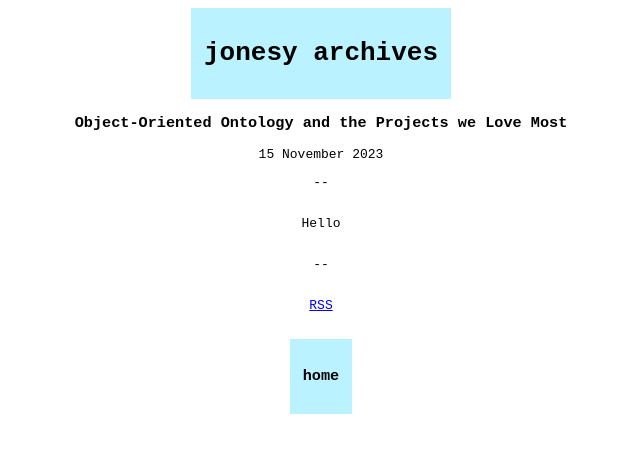
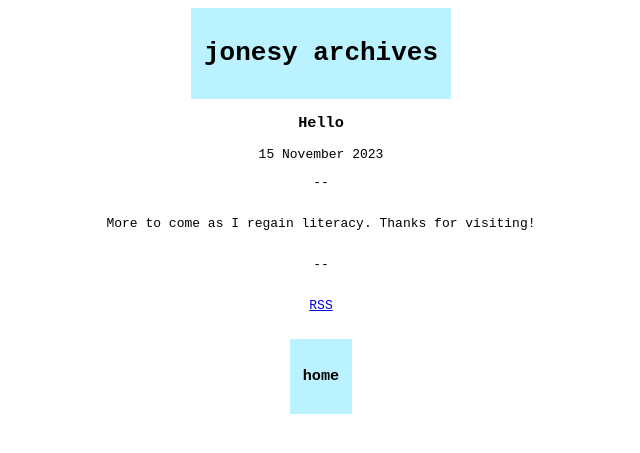
Before and after one commit to d-ones/d-ones.github.io, a Jekyll site: the page built from _posts/2023-11-15-obj-ont.md, in a window 1280 px wide. Shown: the top 453 px of the page, without its empty margins (319-959 px from the left). Built offline with Jekyll 4.4.1, drawn with Linux system fonts in a browser that asks for light colours.

Commit message:
change blog content

```diff
--- a/_posts/2023-11-15-obj-ont.md
+++ b/_posts/2023-11-15-obj-ont.md
@@ -1,6 +1,6 @@
 ---
-title: Object-Oriented Ontology and the Projects we Love Most
+title: Hello
 layout: blog
 ---
 
-Hello
+More to come as I regain literacy. Thanks for visiting!
```
